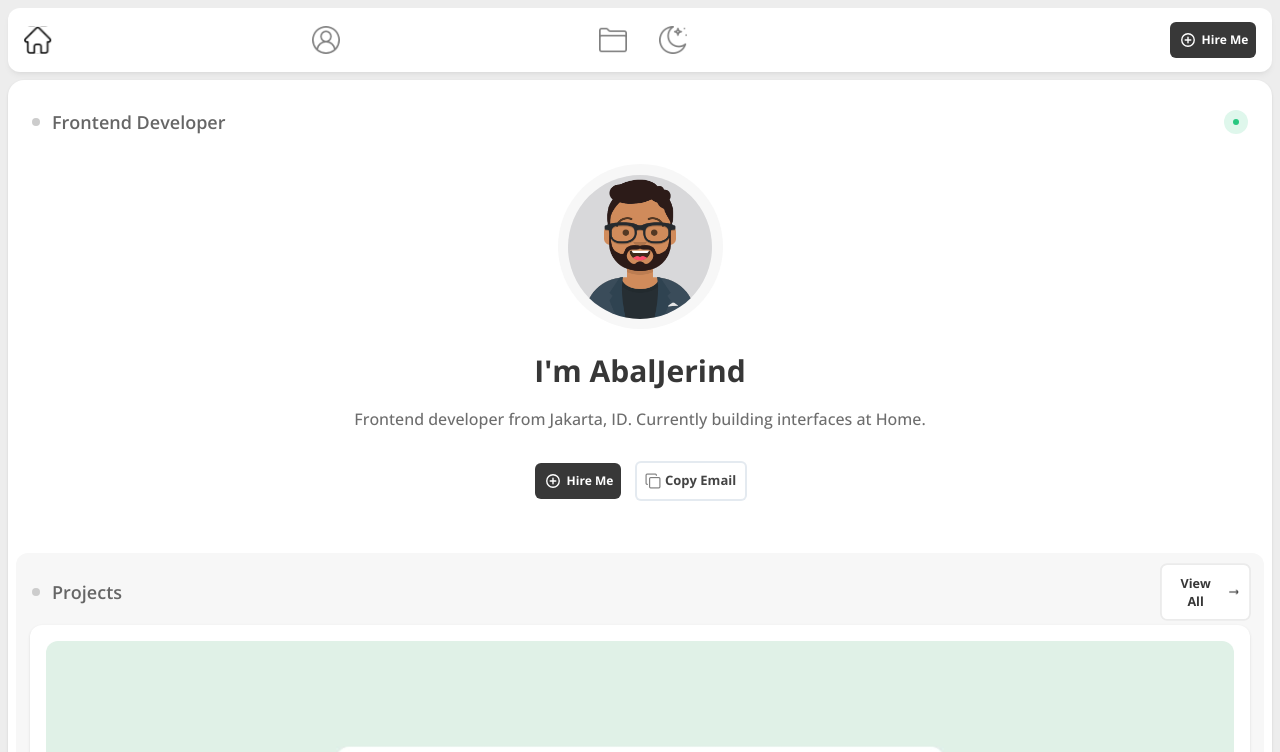
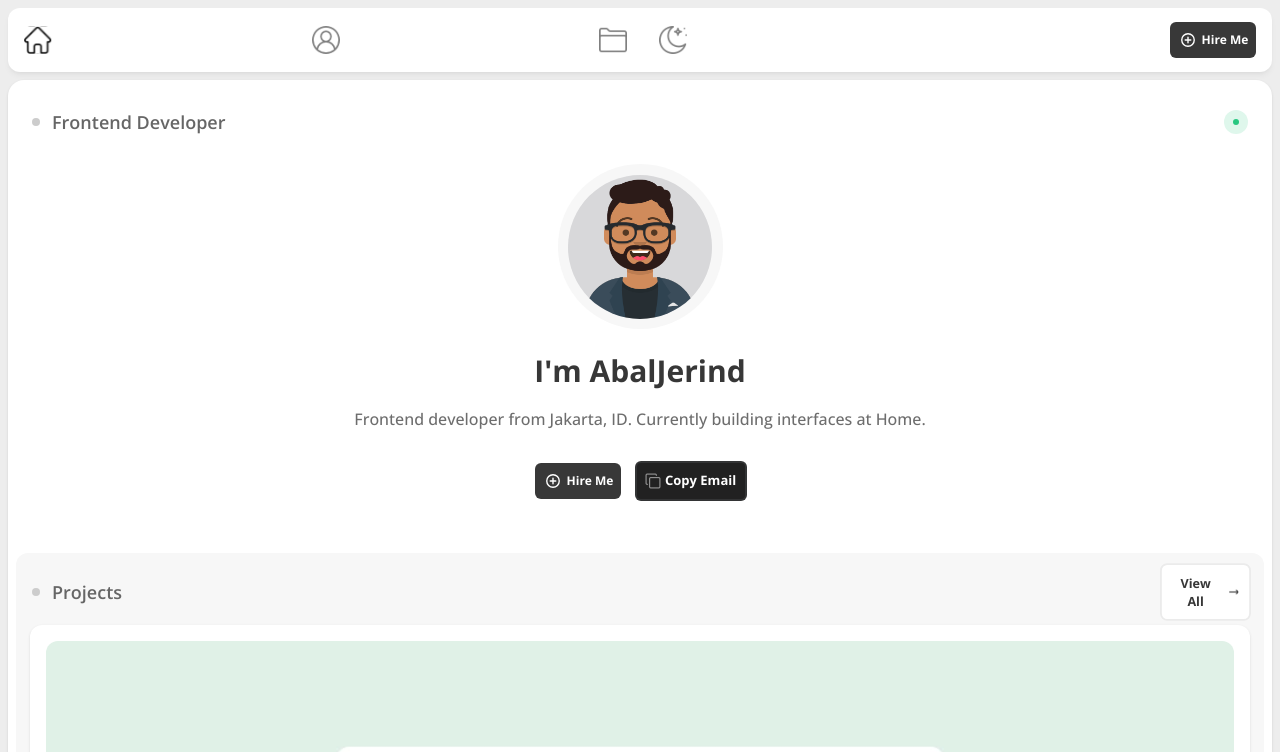
Before and after one commit to Abaljerind/portofolio-jerind, a React (Vite) app: page / in a window 1280 px wide. Shown: the top 752 px of the page. Built offline with nearby package versions, Linux system fonts and the light colour scheme.

Commit message:
Add dark variant for tag div, img and button
Add dark variant for background color, border color, text color, brightness and invert

```diff
--- a/src/components/CopyEmail.jsx
+++ b/src/components/CopyEmail.jsx
@@ -22,15 +22,15 @@ export default function CopyEmail() {
   }
 
   return (
-    <div className="flex h-12 w-[120px] items-center justify-center rounded-lg transition duration-500 hover:bg-[#EBEBEB]">
+    <div className="flex h-12 w-[120px] items-center justify-center rounded-lg transition duration-500 hover:bg-[#EBEBEB] dark:hover:bg-[#1C1C1C]">
       <button
-        className={`flex w-28 cursor-pointer items-center rounded-md border-2 border-slate-300/50 bg-white p-2 text-[13px] font-bold ${!copyText ? "text-[#444444]" : "text-[#737373]"}`}
+        className={`flex w-28 cursor-pointer items-center rounded-md border-2 border-slate-300/50 bg-white p-2 text-[13px] font-bold dark:border-slate-300/10 dark:bg-[#212121] ${!copyText ? "text-[#444444] dark:text-white" : "text-[#737373]"}`}
         onClick={copyEmail}
       >
         <img
           src="../images/Copy.svg"
           alt="copy icon"
-          className="size-4 opacity-50"
+          className="size-4 opacity-50 dark:brightness-0 dark:invert"
         />
         <span className="pl-1">{buttonText}</span>
       </button>
```
